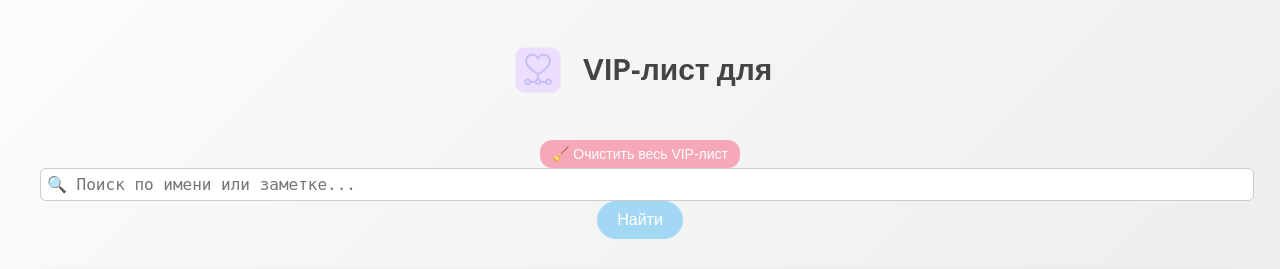
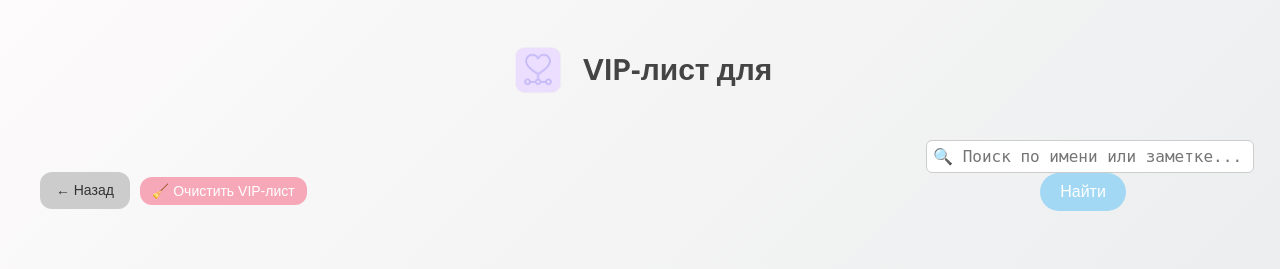
Before and after one commit to Xyets/arina-project, a Flask app: template templates/vip.html in a window 1280 px wide. Shown: the top 269 px of the page. Run offline with Flask 3, Linux system fonts and the light colour scheme; the template is opened without the code that fills it, so the values that code supplies are empty; parts of the project's set-up code (start-up, migrations or seed data) failed here and were passed over.

Commit message:
красота в виплисте

```diff
--- a/templates/vip.html
+++ b/templates/vip.html
@@ -69,6 +69,34 @@
       color: #888;
       text-decoration: none;
     }
+    .top-bar {
+      display: flex;
+      justify-content: space-between;
+      align-items: center;
+      margin-bottom: 40px;
+      flex-wrap: wrap;
+      gap: 20px;
+    }
+
+    .button-row {
+      display: flex;
+      gap: 10px;
+      align-items: center;
+    }
+
+    .back-button {
+      background: #ccc;
+      color: #333;
+      padding: 8px 16px;
+      border-radius: 12px;
+      text-decoration: none;
+      font-size: 14px;
+    }
+
+    .back-button:hover {
+      background: #bbb;
+    }
+
     table {
       border-collapse: collapse;
       width: 100%;
@@ -121,9 +149,13 @@
     <h1>VIP‑лист для {{ user }}</h1>
   </header>
 
-  <form method="POST" action="/clear_vip" style="margin-top: 20px;">
-    <button>🧹 Очистить весь VIP‑лист</button>
+  <div class="top-bar">
+    <div class="button-row">
+      <a href="/dashboard" class="back-button">← Назад</a>
+      <form method="POST" action="/clear_vip" class="inline">
+        <button>🧹 Очистить VIP‑лист</button>
       </form>
+    </div>
 
     <form method="GET" action="/vip" class="search-bar">
       <input type="text" name="q" placeholder="🔍 Поиск по имени или заметке..." value="{{ query }}">
@@ -132,6 +164,8 @@
         <a href="/vip">Сбросить</a>
       {% endif %}
     </form>
+  </div>
+
 
   <table>
     <tr>
```
Lines whose indentation alone changed are shown as unchanged.
